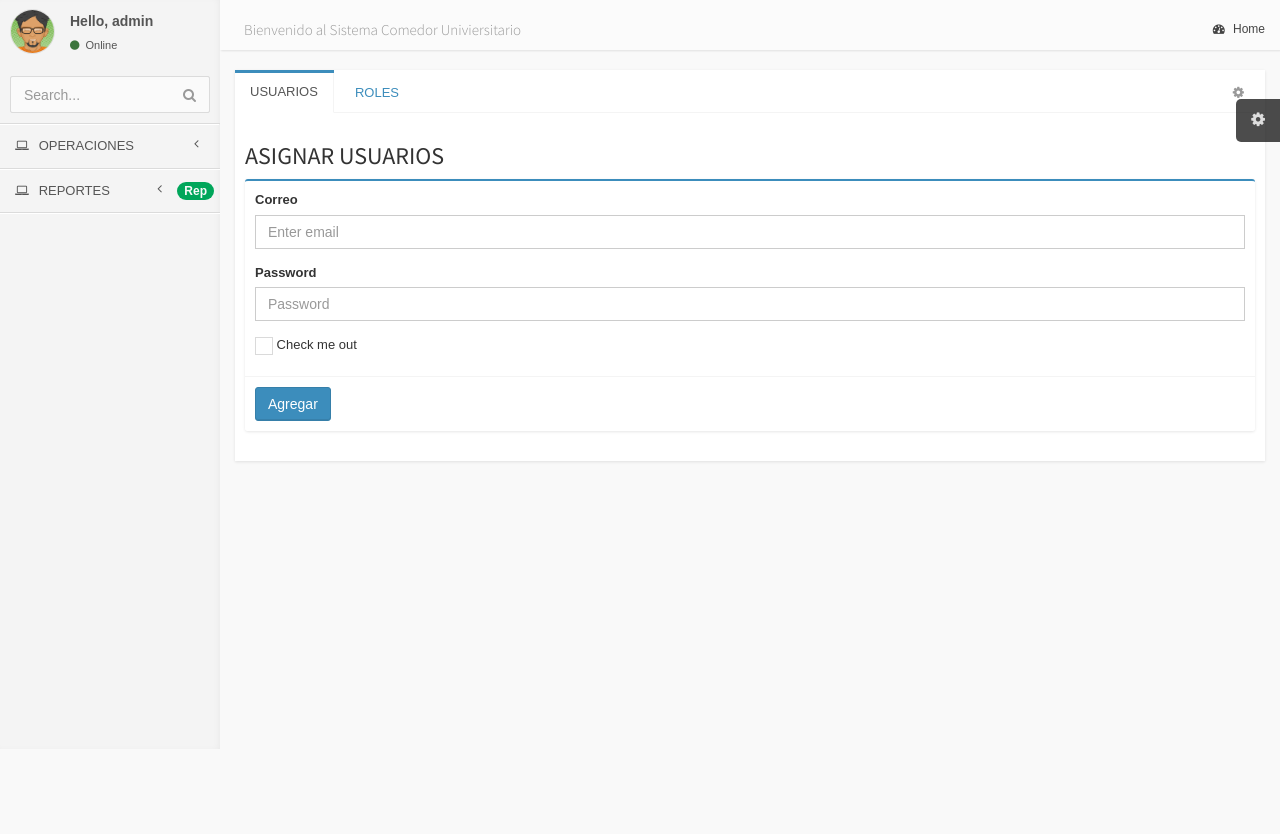
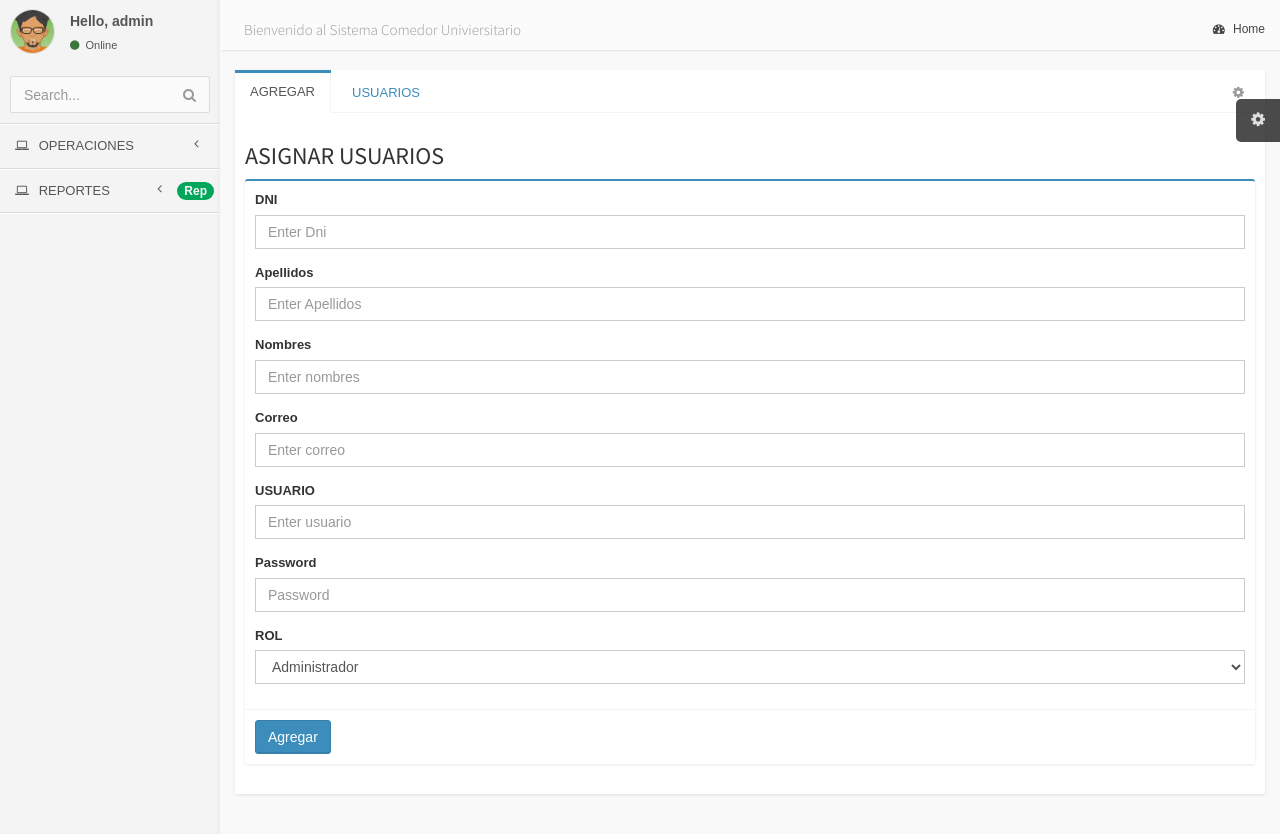
Before and after one commit to jerssonbc/Comedor, a PHP site: page /vista/Administrar.php in a window 1280 px wide. Shown: the part 51-885 px from the top of the page. Before the commit the page ends 800 px from the top, so only its background shows below. Run offline with PHP 8.4, Linux system fonts and the light colour scheme; a user stored in the database is signed in; data comes from the database, SQL or seed files in the repository.

Commit message:
Agregar una tabla trabajador

```diff
--- a/control/Usuario/controlUsuario.php
+++ b/control/Usuario/controlUsuario.php
@@ -5,7 +5,15 @@ session_start();
 $param = array();
 $param['tipo']='';
 $param['post']='';
+$param['dni']='';
+$param['apellidos']='';
+$param['nombres']='';
+$param['correo']='';
+$param['rol']='';
+$param['estado']='';
 $param['user']='';
+//$param['foto1']='';
+//$param['foto2']='';
 $param['password']='';
 $param['idUsuario']=$_SESSION['idUsuario'];
 
@@ -15,6 +23,22 @@ if (isset($_POST['param_opcion']))
     $param['param_opcion'] = $_POST['param_opcion'];
 if (isset($_POST['tipo']))
     $param['tipo'] = $_POST['tipo'];
+if (isset($_POST['dni']))
+    $param['dni'] = $_POST['dni'];
+if (isset($_POST['apellidos']))
+    $param['apellidos'] = $_POST['apellidos'];
+if (isset($_POST['nombres']))
+    $param['nombres'] = $_POST['nombres'];
+if (isset($_POST['correo']))
+    $param['correo'] = $_POST['correo'];
+if (isset($_POST['rol']))
+    $param['rol'] = $_POST['rol'];
+if (isset($_POST['estado']))
+    $param['estado'] = $_POST['estado'];
+if (isset($_FILES['fotosUsuario'])){
+    $param['foto1'] = $_FILES['fotosUsuario']['name'];
+	$param['foto2'] = $_FILES['fotosUsuario']['tmp_name'];
+}
 if (isset($_POST['user']))
     $param['user'] = $_POST['user'];
 if (isset($_POST['post']))
--- a/index.php
+++ b/index.php
@@ -27,7 +27,7 @@ if(!isset($_SESSION['idUsuario'])){
           <script src="https://oss.maxcdn.com/libs/respond.js/1.3.0/respond.min.js"></script>
         <![endif]-->
     </head>
-    <body class="skin-blue" onload="listarMenu1(2);listarMenu2(3)">
+    <body class="skin-blue" onload="listarMenu11(2);listarMenu22(3)">
         <!-- header logo: style can be found in header.less -->
         <header class="header">
             <a href="index.php" class="logo">
--- a/modelo/Comensal/modeloComensal.php
+++ b/modelo/Comensal/modeloComensal.php
@@ -50,6 +50,7 @@ class ModeloComensal{
         $programa=$this->param['programa'];
         $usuario = $this->param['usuario'];
         $password = $this->param['password'];
+        $passwordMD5=md5($password);
 
         $estado=1;
         $fecha_exp=date("Y-m-d");
@@ -76,11 +77,11 @@ class ModeloComensal{
                             $row=mysql_fetch_row($this->result);
 
                             $consultaSql="INSERT INTO usuarios(usuario,password,estado, id_comensal)
-                                 values ( '$usuario','$password',1,".$row[0].")";
+                                 values ( '$usuario','$passwordMD5',1,".$row[0].")";
 
                             $this->result=mysql_query($consultaSql);
                                 if ($this->result) {
-                                    $consultaSql="SELECT id FROM usuarios where usuario='$usuario' and password='$password'";
+                                    $consultaSql="SELECT id FROM usuarios where usuario='$usuario' and password='$passwordMD5'";
                                     $this->result=mysql_query($consultaSql);
                                     if($this->result)
                                     {
--- a/modelo/Usuario/modeloUsuario.php
+++ b/modelo/Usuario/modeloUsuario.php
@@ -27,8 +27,17 @@ class ModeloUsuario{
              case "entrar":
                 echo $this->entrar();
                 break;
-                case "listarMenu":
+            case "listarRol":
+                echo $this->listarRol();
+                break;
+            case "agregarTrabajador":
+                echo $this->agregarTrabajador();
+                break;
+            case "listarMenu":
                 echo $this->listarMenu();
+                break;
+            case "listarUsuarios":
+                echo $this->listarUsuarios();
                 break;
         }
     }
@@ -60,12 +69,100 @@ class ModeloUsuario{
         	header("Location:../vista/register.php");
         }*/
     }
+    function agregarTrabajador(){
+
+        $dni=$this->param['dni'];
+        $apellidos=$this->param['apellidos'];
+
+        $nombres=$this->param['nombres'];
+        //$foto1=$this->param['foto1'];
+        //$foto2=$this->param['foto2'];
+        $correo=$this->param['correo'];
+        $rol=$this->param['rol'];
+        $usuario = $this->param['user'];
+        $password = $this->param['password'];
+        $passwordMD5=md5($password);
+
+        $fecha_created=date("Y-m-d");
+        $fecha_updated=date("Y-m-d");
+        $consultaSql="INSERT INTO trabajador(`dni`,`apellidos`,`nombres`,`correo`,`estado`,`created_at`,`updated_at`)
+            values ('$dni','$apellidos',
+                    '$nombres','$correo',1,'$fecha_created','$fecha_updated')";
+         $consultaexiste="SELECT count(*) FROM usuarios where usuario='$usuario' ";
+        $this->result=mysql_query($consultaexiste);
+        if ($this->result) {
+            $rowexiste=mysql_fetch_row($this->result);
+            if ($rowexiste[0]<1) {
+                $this->result=mysql_query($consultaSql);
+                if ($this->result) {
+                    $consultaSql="SELECT @@identity AS id";
+                    $this->result=mysql_query($consultaSql);
+                    if ($this->result) {
+                        $row=mysql_fetch_row($this->result);
+                        $consultaSql="INSERT INTO usuarios(usuario,password,estado,id_trabajador)
+                                     values ( '$usuario','$passwordMD5',1,".$row[0].")";
+                        $this->result=mysql_query($consultaSql);
+                        if ($this->result) {
+                            $consultaSql="SELECT id FROM usuarios where usuario='$usuario' and password='$passwordMD5'";
+                                    $this->result=mysql_query($consultaSql);
+                                    if($this->result)
+                                    {
+                                        $rowuserid=mysql_fetch_row($this->result);
+
+                                        $consultaSql="INSERT INTO  usuario_rol(usuario_id,rol_id)
+                                                         values (".$rowuserid[0].",'$rol')";
+                                        $this->result=mysql_query($consultaSql);
+                                        if ($this->result) {
+                                            //session_start();
+                                            //if($foto1){
+                                              //  move_uploaded_file($foto2,'img/fotosUsuario/'.$rowuserid[0].'.jpg');
+                                            //}
+                                            //$_FILES['fotosUsuario']['name'];
+                                            //COPY($_FILES['fotosUsuario']['tmp_name'],'img/fotosUsuario/'.$rowuserid[0].'.jpg');
+                                            echo 'Registro Exitoso!';
+                                        }
+                                    }
+                        }else{
+                        echo 'Error al Registrar usuario';
+                        }
+                    }else{
+                        echo 'Error al consultar ID Trabajador';
+                    }
+
+                }else{
+                    echo 'Error al Insertar Trabajador';
+                }
+
+
+
+
+            }
+        }else{
+            echo 'Error al consultar existencia de usuario';
+        }
+
+
+    }
+    function listarRol(){
+        $this->cerrarAbrir();
+        $consultaSql="SELECT id,descripcion from ROLES where estado=1 and id!=3";
+        $this->result = mysql_query($consultaSql);
+        if($this->result){
+                //$cont=1;
+                while($row=mysql_fetch_row($this->result)){
+                            echo '<option value="'.$row[0].'">'.$row[1].'</option>';
+            }
+        }
+
+    }
+
     function entrar()
     {
     	$this->cerrarAbrir();
     	$User=$this->param['user'];
     	$password=$this->param['password'];
-    	$consultaSql="SELECT u.id,u.usuario,u.password FROM usuarios u  where u.usuario='$User' and u.password='$password' ";
+        $passwordM5=md5($password);
+    	$consultaSql="SELECT u.id,u.usuario,u.password FROM usuarios u  where u.usuario='$User' and u.password='$passwordM5' ";
     	$this->result = mysql_query($consultaSql);
     	echo mysql_num_rows($this->result);
     	if(mysql_num_rows($this->result)==1){
@@ -116,6 +213,103 @@ class ModeloUsuario{
 
     }
 }
+function listarUsuarios(){
+
+    $this->cerrarAbrir();
+        $consultaSql="SELECT u.id,u.usuario,t.dni,concat(t.apellidos,' ',t.nombres) from usuarios u inner join trabajador t
+                                on u.id_trabajador=t.id where u.estado=1 and u.id_trabajador is not null";
+        $this->result = mysql_query($consultaSql);
+        if($this->result){
+                //$cont=1;
+
+
+        //echo $show_path_photo_car;
+
+            echo '<div class="box-body" id="ListaUsuarios">
+                                                                <div class="box-header">
+                                                                <h3 class="box-title">Trabajadores</h3>
+                                                            </div><!-- /.box-header -->
+                                                                <table class="table">
+                                                                    <thead>
+
+                                                                    <tr>
+                                                                        <th style="width: 10px">#</th>
+                                                                        <th>Usuario</th>
+                                                                        <th>Dni</th>
+                                                                        <th>Apellidos y Nombre</th>
+                                                                        <th>Opciones</th>
+
+                                                                    </tr>
+                                                                    </thead>
+                    <tbody id="bcomensales">';
+                while($row=mysql_fetch_row($this->result)){
+
+                    $link_photo_car = "../img/fotosUsuario/".$row[0].".png";
+
+                        if (!is_array(@getimagesize($link_photo_car)))
+                        {
+                            $show_path_photo_car = "../img/avatar04.png"; // Photo unavailable
+                        }
+                        else
+                        {
+                            $show_path_photo_car =$link_photo_car;
+                        }
+                           echo '<tr>
+                                            <td><div class="pull-left image"><img src="'.$show_path_photo_car.'" style="width:35px;heigth:35px;" /></div></td>
+                                            <td>'.$row[1].'</td>
+                                            <td>'.$row[2].'</td>
+                                            <td>'.$row[3].'</td>
+                                            <td>
+                                                <button class="btn btn-primary"><icon class="glyphicon glyphicon-trash"></button>
+                                                <button class="btn btn-danger"><icon class="glyphicon glyphicon-pencil"></button>
+                                            </td>
+                                        </tr>';
+            }
+            echo    '</tbody>
+
+                                    </table>';
+        }
+        $this->cerrarAbrir();
+        $consultaSql="SELECT u.usuario,c.dni,concat(c.ape_paterno,' ',c.ape_maerno,' ',c.nombre) from usuarios u inner join comensales c
+                                on u.id_comensal=c.id where u.estado=1 and u.id_comensal is not null";
+        $this->result = mysql_query($consultaSql);
+        if($this->result){
+                //$cont=1;
+            echo '<div class="box-body" id="ListaUsuarios">
+                                                                <div class="box-header">
+                                                                <h3 class="box-title">Comensales</h3>
+                                                            </div><!-- /.box-header -->
+                                                                <table class="table">
+                                                                    <thead>
+
+                                                                    <tr>
+                                                                        <th style="width: 10px">#</th>
+                                                                        <th>Usuario</th>
+                                                                        <th>Dni</th>
+                                                                        <th>Apellidos y Nombre</th>
+                                                                        <th>Opciones</th>
+
+                                                                    </tr>
+                                                                    </thead>
+                    <tbody id="bcomensales">';
+                while($row=mysql_fetch_row($this->result)){
+                           echo '<tr>
+                                            <td><div class="pull-left image"><img src="../img/avatar04.png" style="width:35px;heigth:35px;" /></div></td>
+                                            <td>'.$row[0].'</td>
+                                            <td>'.$row[1].'</td>
+                                            <td>'.$row[2].'</td>
+                                            <td>
+                                                <button class="btn btn-primary"><icon class="glyphicon glyphicon-trash"></button>
+                                                <button class="btn btn-danger"><icon class="glyphicon glyphicon-pencil"></button>
+                                            </td>
+                                        </tr>';
+            }
+            echo    '</tbody>
+
+                                    </table>';
+        }
+
+}
 
 
 }
--- a/vista/Administrar.php
+++ b/vista/Administrar.php
@@ -26,7 +26,7 @@ if(!isset($_SESSION['idUsuario'])){
           <script src="https://oss.maxcdn.com/libs/respond.js/1.3.0/respond.min.js"></script>
         <![endif]-->
     </head>
-    <body class="skin-blue" onload="listarMenu1(2);listarMenu2(3)">
+    <body class="skin-blue" onload="listarMenu1(2);listarMenu2(3);listarRol();">
         <!-- header logo: style can be found in header.less -->
         <header class="header">
             <a href="../index.php" class="logo">
@@ -274,8 +274,8 @@ if(!isset($_SESSION['idUsuario'])){
                 <section class="content" >
                             <div class="nav-tabs-custom">
                                                 <ul class="nav nav-tabs">
-                                                    <li class="active"><a href="#tab_1" data-toggle="tab">USUARIOS</a></li>
-                                                    <li><a href="#tab_2" data-toggle="tab">ROLES</a></li>
+                                                    <li class="active"><a href="#tab_1" data-toggle="tab">AGREGAR</a></li>
+                                                    <li><a href="#tab_2" data-toggle="tab" onClick="listarUsuarios();">USUARIOS</a></li>
                                                     <li class="pull-right"><a href="#" class="text-muted"><i class="fa fa-gear"></i></a></li>
                                                 </ul>
                                                 <div class="tab-content">
@@ -288,26 +288,51 @@ if(!isset($_SESSION['idUsuario'])){
                                                                  <div class="box box-primary">
 
                                                                     <!-- form start -->
-                                                                    <form role="form">
+                                                                    <form role="form" id="formulario" enctype="multipart/form-data">
                                                                         <div class="box-body">
+                                                                            <!--<div class="form-group">
+                                                                                <label for="exampleInputFile">Subir Foto Pefil</label>
+                                                                                <input type="file" name="fotoUsuario" id="fotoUsuario">
+                                                                                <p class="help-block">Cargado...</p>
+                                                                            </div>-->
+                                                                            <div class="form-group">
+                                                                                <label for="exampleInputEmail1">DNI</label>
+                                                                                <input type="number" class="form-control" id="dni" placeholder="Enter Dni">
+                                                                            </div>
+                                                                            <div class="form-group">
+                                                                                <label for="exampleInputEmail1">Apellidos</label>
+                                                                                <input type="text" class="form-control" id="apellidos" placeholder="Enter Apellidos">
+                                                                            </div>
+                                                                            <div class="form-group">
+                                                                                <label for="exampleInputEmail1">Nombres</label>
+                                                                                <input type="text" class="form-control" id="nombres" placeholder="Enter nombres">
+                                                                            </div>
                                                                             <div class="form-group">
                                                                                 <label for="exampleInputEmail1">Correo</label>
-                                                                                <input type="email" class="form-control" id="exampleInputEmail1" placeholder="Enter email">
+                                                                                <input type="text" class="form-control" id="correo" placeholder="Enter correo">
                                                                             </div>
                                                                             <div class="form-group">
-                                                                                <label for="exampleInputPassword1">Password</label>
-                                                                                <input type="password" class="form-control" id="exampleInputPassword1" placeholder="Password">
+                                                                                <label for="exampleInputEmail1">USUARIO</label>
+                                                                                <input type="text" class="form-control" id="usuario" placeholder="Enter usuario">
                                                                             </div>
 
-                                                                            <div class="checkbox">
-                                                                                <label>
-                                                                                    <input type="checkbox"> Check me out
-                                                                                </label>
+
+                                                                            <div class="form-group">
+                                                                                <label for="exampleInputPassword1">Password</label>
+                                                                                <input type="password" class="form-control" id="password" placeholder="Password">
                                                                             </div>
+                                                                            <div class="form-group" >
+                                                                                <label>ROL</label>
+                                                                                <select class="form-control" id="rol">
+                                                                                    <option value="0">--Seleccionar--</option>
+
+                                                                                </select>
+                                                                            </div>
+
                                                                         </div><!-- /.box-body -->
 
                                                                         <div class="box-footer">
-                                                                            <button type="submit" class="btn btn-primary">Agregar</button>
+                                                                            <div  class="btn btn-primary" onClick="agregarTrabajador();agregarFoto();" >Agregar</div>
                                                                         </div>
                                                                     </form>
                                                                 </div><!-- /.box -->
@@ -317,10 +342,29 @@ if(!isset($_SESSION['idUsuario'])){
                                                             </div><!-- /.tab-pane -->
                                                     </div><!-- /.tab-pane -->
                                                     <div class="tab-pane" id="tab_2">
-                                                            <div class="box-header">
+
+                                                            <div class="box-body" id="ListaUsuarios">
+                                                                <div class="box-header">
                                                                 <h3 class="box-title">Asignar Roles</h3>
                                                             </div><!-- /.box-header -->
-                                                            <div class="box-body">
+                                                                <table class="table">
+                                                                    <thead>
+
+                                                                    <tr>
+                                                                        <th style="width: 10px">#</th>
+                                                                        <th>Usuario</th>
+                                                                        <th>Dni</th>
+                                                                        <th>Apellidos y Nombre</th>
+                                                                        <th>Opciones</th>
+                                                                        <th style="width: 40px">Programa</th>
+                                                                    </tr>
+                                                                    </thead>
+                                                                    <tbody id="bcomensales">
+
+                                                                    </tbody>
+
+                                                                </table>
+
 
                                                             </div><!-- /.box-body -->
                                                             <div class="box-footer clearfix">
@@ -346,6 +390,7 @@ if(!isset($_SESSION['idUsuario'])){
         <!-- AdminLTE App -->
         <script src="../js/AdminLTE/app.js"        type="text/javascript"></script>
         <script src="../js/menu.js" type="text/javascript"></script>
+        <script src="../js/validacionesUsuario.js" type="text/javascript"></script>
 
 
     </body>
--- a/vista/regularizar.php
+++ b/vista/regularizar.php
@@ -26,7 +26,7 @@ if(!isset($_SESSION['idUsuario'])){
           <script src="https://oss.maxcdn.com/libs/respond.js/1.3.0/respond.min.js"></script>
         <![endif]-->
     </head>
-    <body class="skin-blue" onload="listarMenu1(2);listarMenu2(3)">
+    <body class="skin-blue" onload="listarMenu1(2);listarMenu2(3);">
         <!-- header logo: style can be found in header.less -->
         <header class="header">
             <a href="../index.php" class="logo">
@@ -275,7 +275,7 @@ if(!isset($_SESSION['idUsuario'])){
 
                             <div class="box box-primary">
                                 <div class="box-header">
-                                    <h3 class="box-title">REGULARIZACIÓN - COMEDOR</h3>
+                                    <h3 class="box-title">REGULARIZACIÓN -  COMEDOR</h3>
                                 </div><!-- /.box-header -->
                                 <!-- form start -->
                                 <form role="form">
```
Also changed, not shown: js/validacionesUsuario.js (+131 -5 lines), sql/trabajador.sql (added, +11 -0 lines), img/fotosUsuario/9.png (added).
